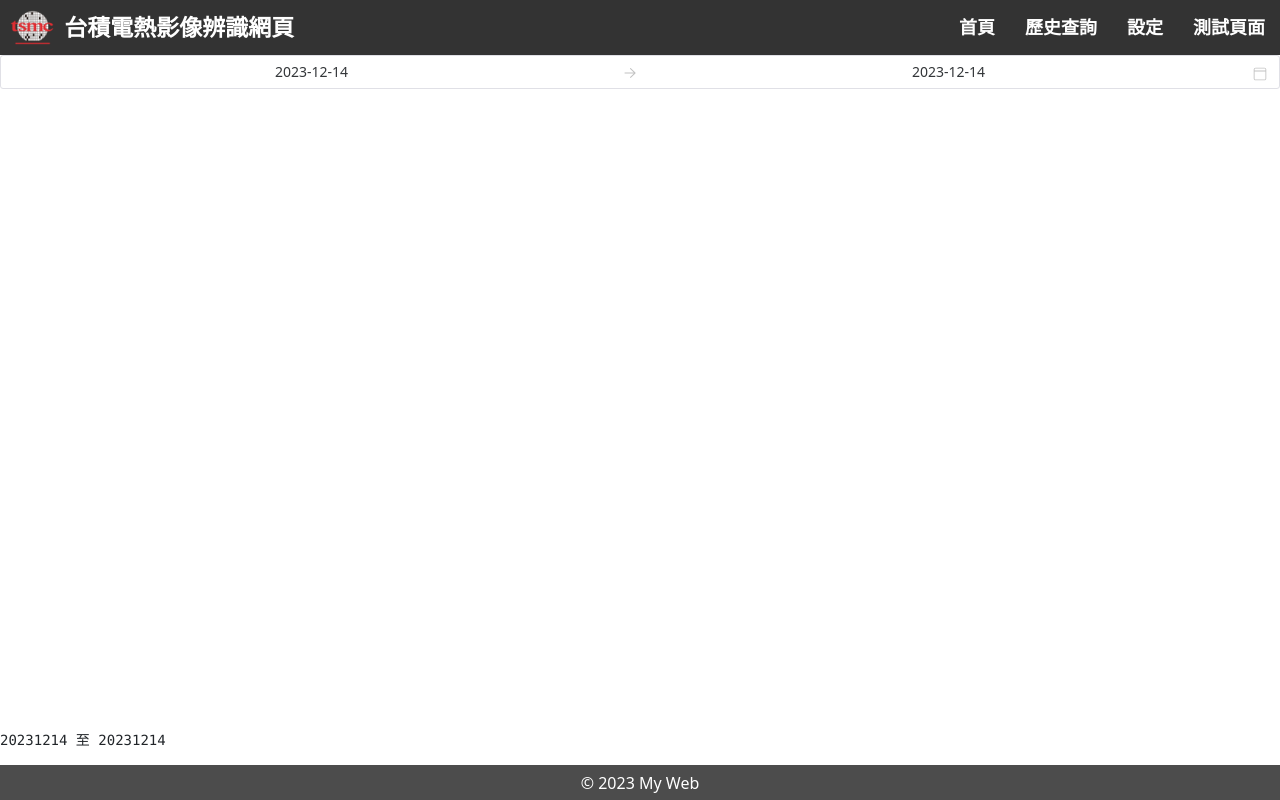
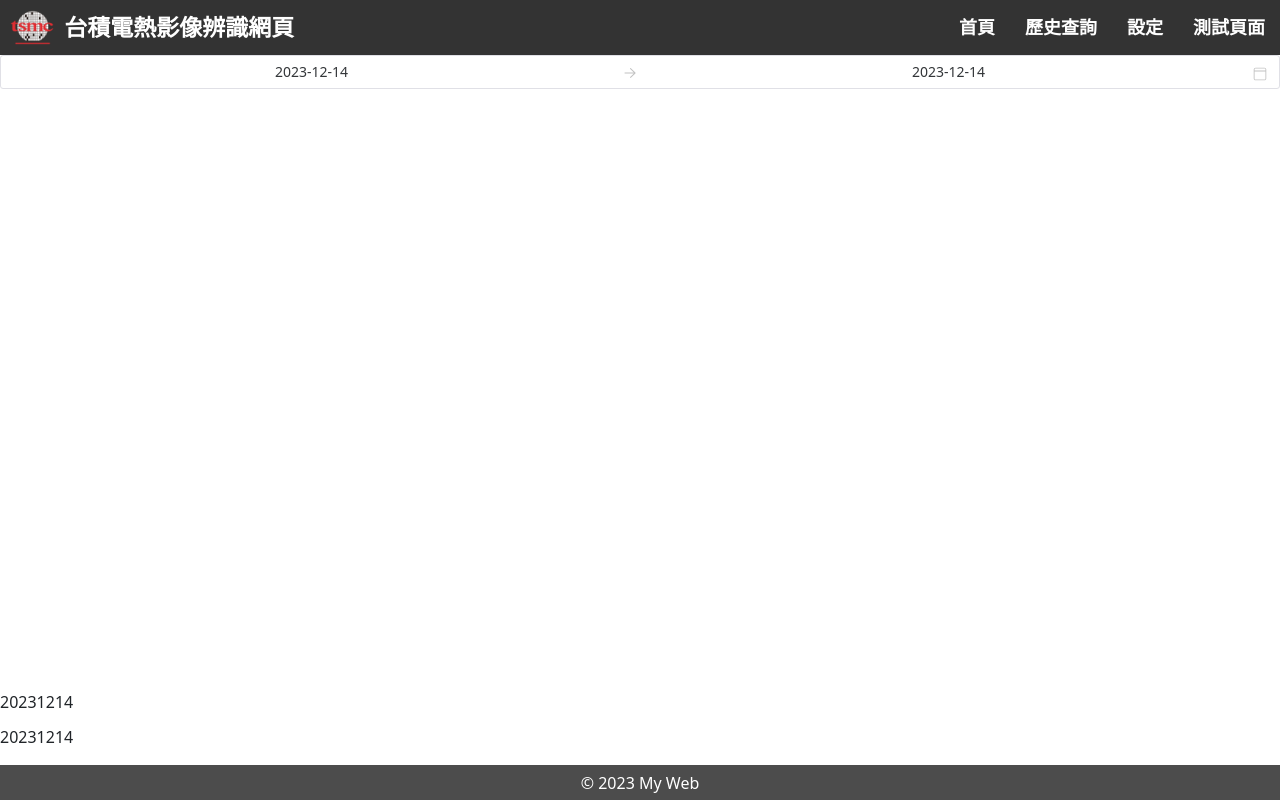
Before and after one commit to Yu-toby/new-V1, a Vue app: page /test in a window 1280 px wide. Built offline with nearby package versions, Linux system fonts and the light colour scheme.

Commit message:
上傳檔案

```diff
--- a/src/views/History.vue
+++ b/src/views/History.vue
@@ -8,8 +8,10 @@ import Detail from '@/components/results/detail.vue'
         <!-- 選項條 -->
         <div class="options_bar">
             <div class="date_selection">
-                <n-date-picker v-model:value="range" type="daterange" clearable />
+                <n-date-picker v-model:value="range" type="daterange" clearable @click="formattedRange"/>
                 <!-- <pre>{{ formattedRange }}</pre> -->
+                <!-- <p>{{ date_start }}</p> -->
+                <p>{{ date_end }}</p>
             </div>
             <div class="device_selection">
                 <select v-model="selectedOption" @change="getCategories()">
@@ -115,8 +117,8 @@ export default {
         return {
             // timestamp: ref(118313526e4),
             range: ref([Date.now(), Date.now()]),
-            date_start: '',
-            date_end: '',
+            date_start: Date.now(),
+            date_end: Date.now(),
 
             selectedOption: '', // 下拉選單標題
             StateOption: '', // 下拉選單標題
@@ -152,6 +154,28 @@ export default {
         //更四種新狀態數字
         // this.updateStatusNumber();
         this.UpdatePageInformation();
+
+        this.date_start = this.formatDate(this.range[0])
+        this.date_end = this.formatDate(this.range[1])
+    },
+    computed: {
+        currentImage() {
+            this.images = [
+                this.details[this.showIndex].thermal,
+                this.details[this.showIndex].visible_light
+            ]
+            return this.images[this.currentImageIndex];
+        },
+        formattedRange() {
+            // 使用Date物件格式化選擇的日期區間
+            if (this.range.length === 2) {
+                this.date_start = this.formatDate(this.range[0])
+                this.date_end = this.formatDate(this.range[1])
+                return `${this.date_start} 至 ${this.date_end}`
+            } else {
+                return '未選擇日期區間'
+            }
+        }
     },
     methods: {
         show(index) {
@@ -185,6 +209,8 @@ export default {
                 category: this.selectedOption === '全部' ? '全部' : this.selectedOption,
                 currentPage: this.currentPage,
                 pageSize: this.pageSize,
+                date_start: this.date_start,
+                date_end: this.date_end
             }).then(response => {
                 // console.log(response.data);
                 const { data, category_count } = response.data;     //解構數值
@@ -213,25 +239,6 @@ export default {
             const day = dateObject.getDate().toString().padStart(2, '0');
             return `${year}${month}${day}`;
         },
-    },
-    computed: {
-        currentImage() {
-            this.images = [
-                this.details[this.showIndex].thermal,
-                this.details[this.showIndex].visible_light
-            ]
-            return this.images[this.currentImageIndex];
-        },
-        formattedRange() {
-            // 使用Date物件格式化選擇的日期區間
-            if (this.range.length === 2) {
-                this.date_start = this.formatDate(this.range[0])
-                this.date_end = this.formatDate(this.range[1])
-                return `${this.date_start} 至 ${this.date_end}`
-            } else {
-                return '未選擇日期區間'
-            }
-        }
     }
 }
 </script>
--- a/src/views/Test.vue
+++ b/src/views/Test.vue
@@ -1,6 +1,8 @@
 <template>
-    <n-date-picker v-model:value="range" type="daterange" clearable />
-    <pre>{{ formattedRange }}</pre>
+    <n-date-picker v-model:value="range" type="daterange" clearable @click="formattedRange"/>
+    <!-- <pre>{{ formattedRange }}</pre> -->
+    <p>{{ date_start }}</p>
+    <p>{{ date_end }}</p>
 </template>
 
 <script>
@@ -10,9 +12,13 @@ export default {
     data() {
         return {
             range: ref([Date.now(), Date.now()]),
-            date_start: '',
-            date_end: ''
+            date_start: Date.now(),
+            date_end: Date.now(),
         }
+    },
+    mounted() {
+        this.date_start = this.formatDate(this.range[0])
+        this.date_end = this.formatDate(this.range[1])
     },
     computed: {
         formattedRange() {
```
Also changed, not shown: 1 other file (tests, documents, lock files or other folders).
